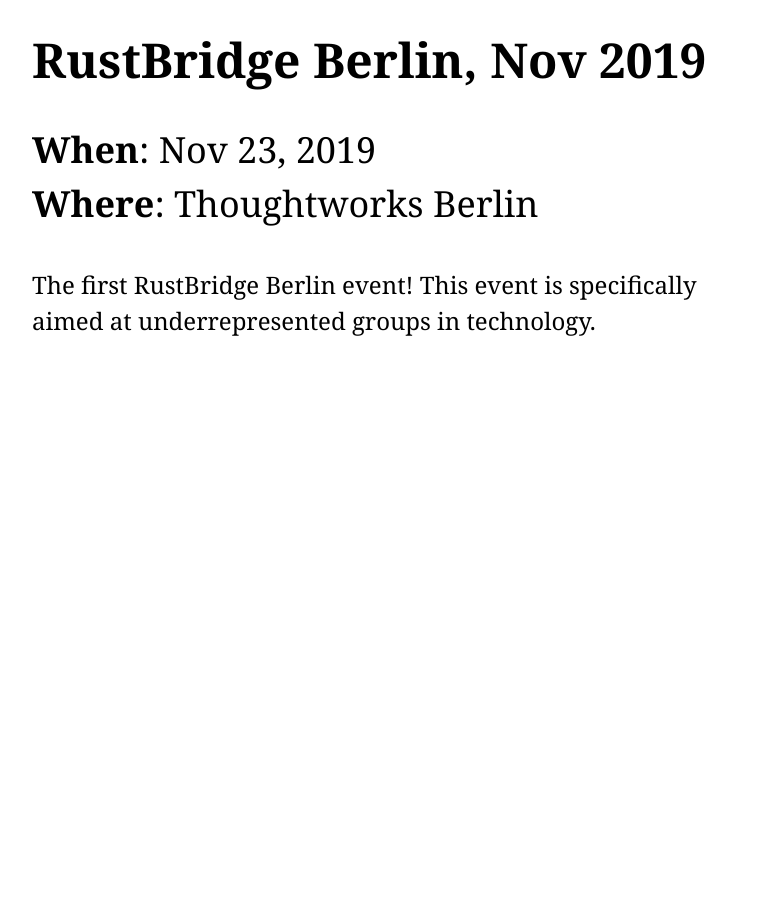
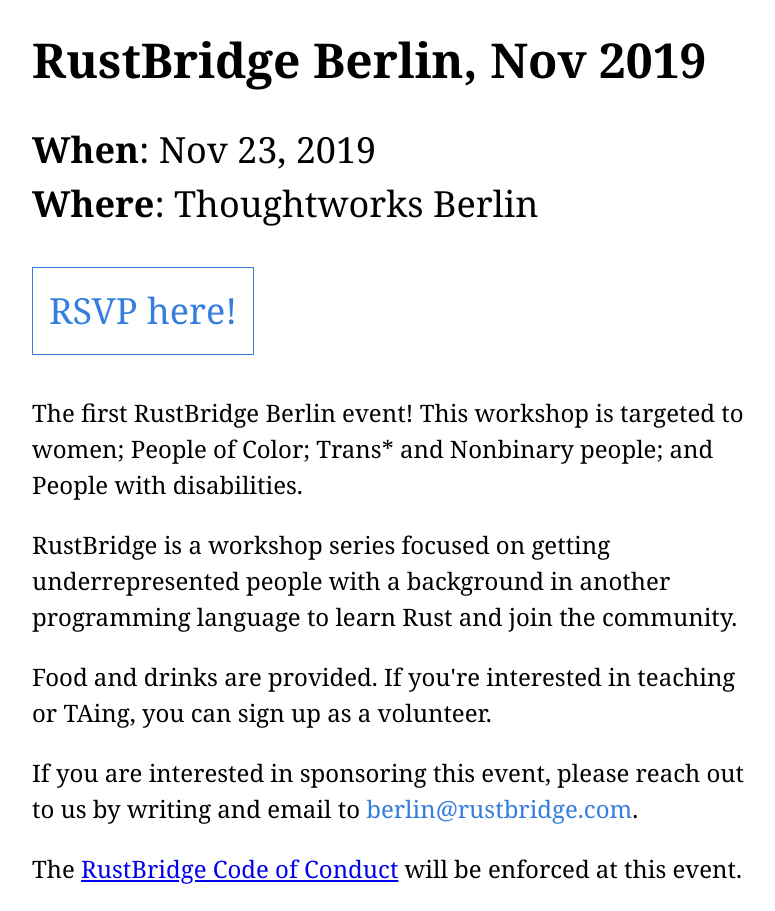
Before and after one commit to rustbridge/berlin, a Jekyll site: the page built from _events/nov-2019.md, in a window 1280 px wide. Shown: the whole page, without its empty margins (104-879 px from the left). Built offline with Jekyll 4.4.1, drawn with Linux system fonts in a browser that asks for light colours; nearby versions of some CDN libraries.

Commit message:
Finish event layout for now

```diff
--- a/_events/nov-2019.md
+++ b/_events/nov-2019.md
@@ -3,10 +3,32 @@
 date: 2019-11-23
 eventdate: Nov 23, 2019
 eventvenue: Thoughtworks Berlin
+eventurl: https://www.bridgetroll.org/events/495
 layout: event
 ---
 
 <p class="measure lh-copy f3 athelas">
-    The first RustBridge Berlin event! This event is specifically aimed at
-    underrepresented groups in technology.
+    The first RustBridge Berlin event! This workshop is targeted to women;
+    People of Color; Trans* and Nonbinary people; and People with disabilities.
 </p>
+
+<p class="measure lh-copy f3 athelas">
+    RustBridge is a workshop series focused on getting underrepresented people
+    with a background in another programming language to learn Rust and join the
+    community.
+</p>
+
+<p class="measure lh-copy f3 athelas">
+    Food and drinks are provided. If you're interested in teaching or TAing, you
+    can sign up as a volunteer.
+</p>
+
+<p class="measure lh-copy f3 athelas">
+    If you are interested in sponsoring this event, please reach out to us by
+    writing and email to <a href="mailto:berlin@rustbridge.com" class="link blue">berlin@rustbridge.com</a>.
+</p>
+
+<p class="measure lh-copy f3 athelas">
+    The <a href="https://rustbridge.com/conduct">RustBridge Code of Conduct</a>
+    will be enforced at this event.
+</p>
--- a/_layouts/event.html
+++ b/_layouts/event.html
@@ -9,4 +9,8 @@
     <li><strong>Where</strong>: {{ page.eventvenue }}</li>
 </ul>
 
+<a class="lh-copy f2 measure athelas link ba b--blue pa3 mb3 dib grow blue" href="{{ page.eventurl }}">
+    RSVP here!
+</a>
+
 {{ content }}
```
